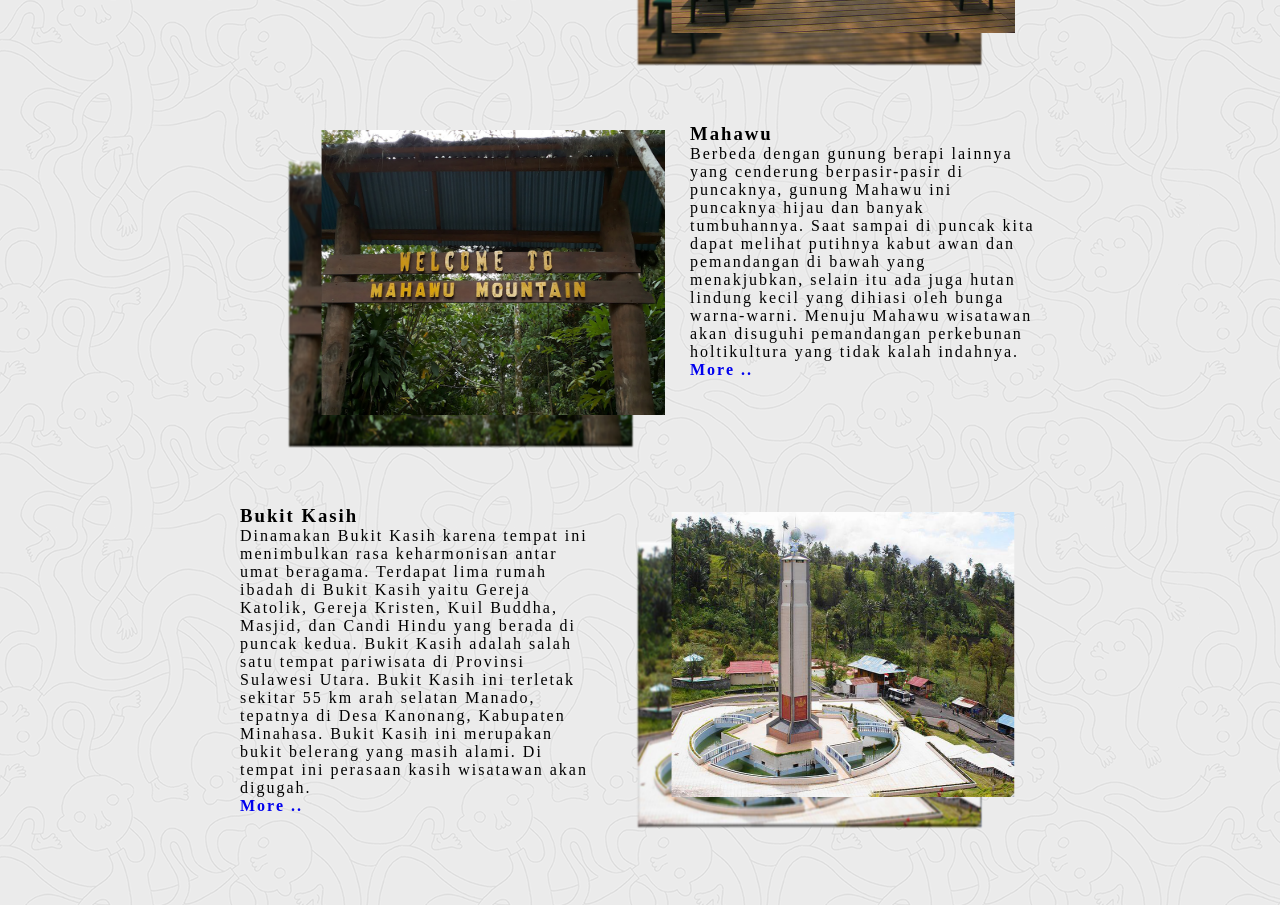
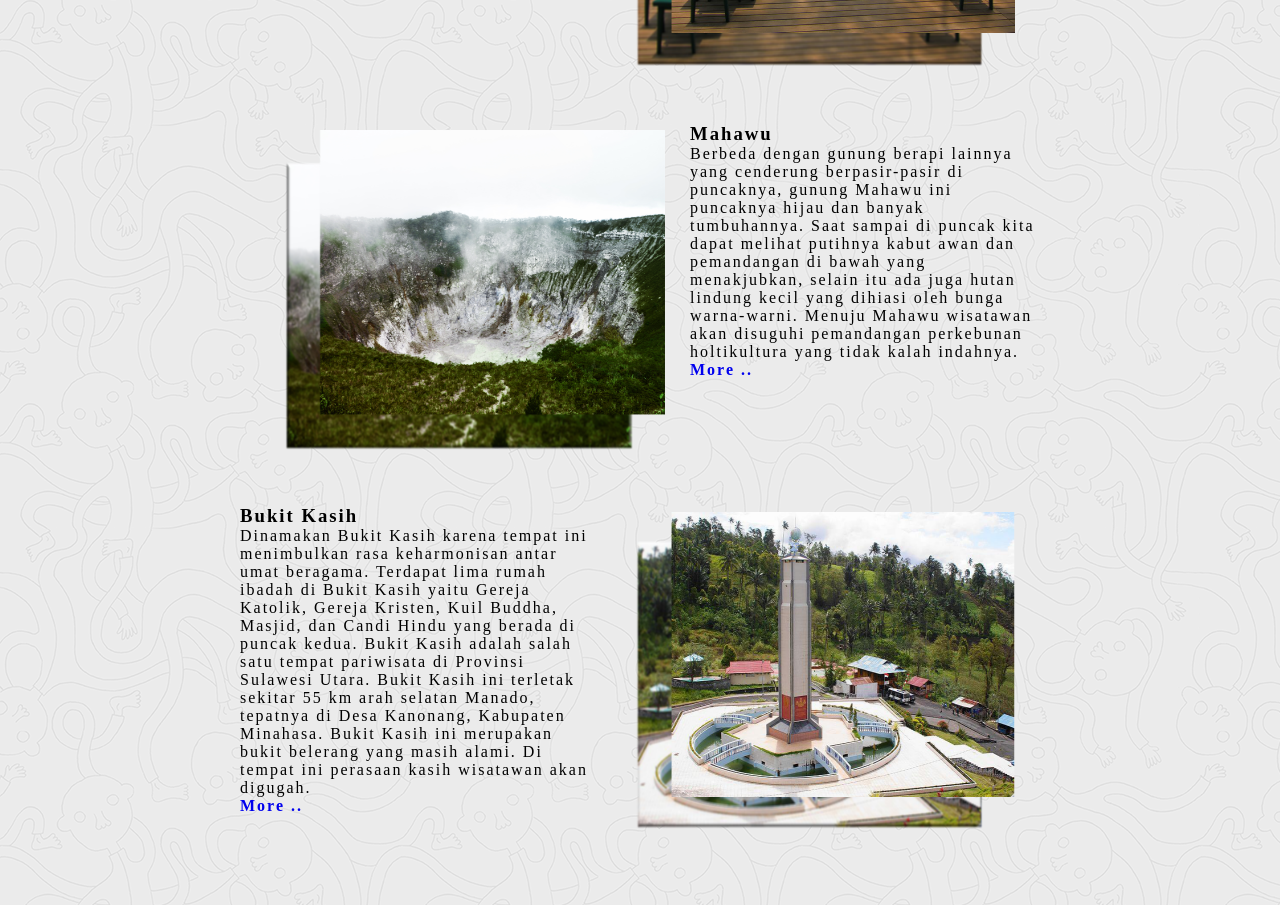
Before and after one commit to juanwdp/final_project_kelompok3, a plain HTML site: page index.html in a window 1280 px wide. Shown: the part 1486-2391 px from the top of the page. Drawn offline with Linux system fonts and the light colour scheme.

Commit message:
ada ganti gambar mahawu

```diff
--- a/index.html
+++ b/index.html
@@ -51,7 +51,7 @@
 	<br>
 	<br>
 	<div id="gambar4">
-		<img src="img/mahawu.png" width="450px" height="350px" align="left">
+		<img src="img/mahawu_1.png" width="450px" height="350px" align="left">
 		<br>
 			<h3>Mahawu</h3>
 			<p>Berbeda dengan gunung berapi lainnya yang cenderung berpasir-pasir di puncaknya, gunung Mahawu ini puncaknya hijau dan banyak tumbuhannya. Saat sampai di puncak kita dapat melihat putihnya kabut awan dan pemandangan di bawah yang menakjubkan, selain itu ada juga hutan lindung kecil yang dihiasi oleh bunga warna-warni. Menuju Mahawu wisatawan akan disuguhi pemandangan perkebunan holtikultura yang tidak kalah indahnya.</p>
```
Also changed, not shown: img/mahawu_1.png (added).
